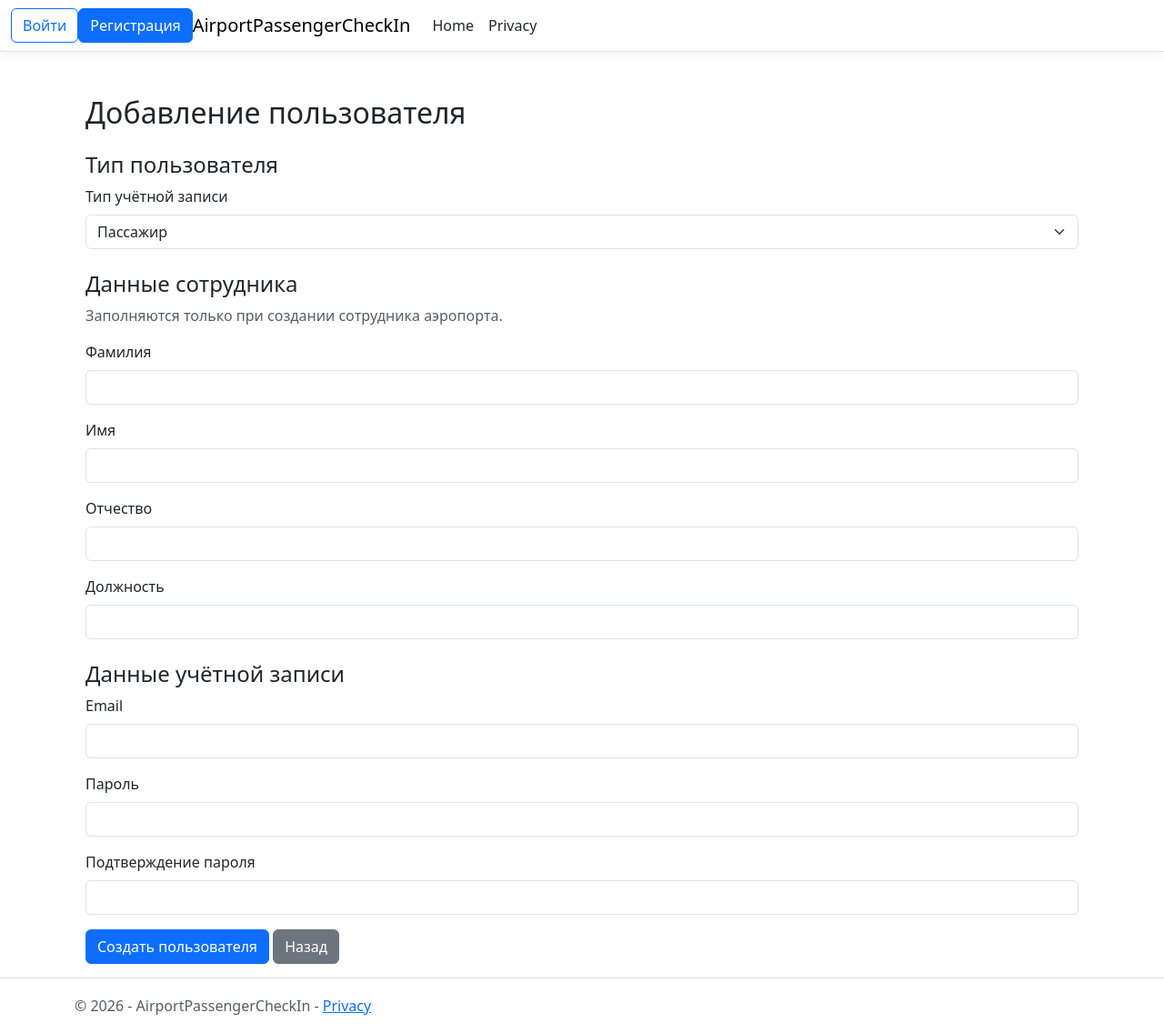
After one commit to xPB1x/AirportPassengerCheckIn, an ASP.NET Core app: template AirportPassengerCheckIn/Views/Users/Create.cshtml in a window 1280 px wide. The commit adds this page. Shown: the whole page at 91% size. Run offline with ASP.NET Core 8, Linux system fonts and the light colour scheme; the template is opened without the code that fills it, so the values that code supplies are empty; style sheets or scripts are compiled from the project's sources; the project's own start-up code is not run, and a stand-in starts its controllers and pages; some libraries are stand-ins or nearby versions.

Commit message:
Add user creation for admin

```diff
--- /dev/null
+++ b/AirportPassengerCheckIn/Views/Users/Create.cshtml
@@ -0,0 +1,98 @@
+@model AirportPassengerCheckIn.DTOs.ViewModels.CreateUserViewModel
+
+@{
+    ViewData["Title"] = "Добавление пользователя";
+}
+
+<div class="container mt-5">
+    <h2>Добавление пользователя</h2>
+
+    <form asp-controller="Users"
+          asp-action="Create"
+          method="post">
+
+        <div asp-validation-summary="ModelOnly"
+             class="text-danger mb-3"></div>
+
+        <h4 class="mt-4">Тип пользователя</h4>
+
+        <div class="mb-3">
+            <label asp-for="AccountType" class="form-label">
+                Тип учётной записи
+            </label>
+
+            <select asp-for="AccountType" class="form-select">
+                <option value="Passenger">Пассажир</option>
+                <option value="AirportEmployee">Сотрудник аэропорта</option>
+            </select>
+
+            <span asp-validation-for="AccountType"
+                  class="text-danger"></span>
+        </div>
+
+        <h4 class="mt-4">Данные сотрудника</h4>
+        <p class="text-muted">
+            Заполняются только при создании сотрудника аэропорта.
+        </p>
+
+        <div class="mb-3">
+            <label asp-for="LastName" class="form-label">Фамилия</label>
+            <input asp-for="LastName" class="form-control" />
+            <span asp-validation-for="LastName"
+                  class="text-danger"></span>
+        </div>
+
+        <div class="mb-3">
+            <label asp-for="FirstName" class="form-label">Имя</label>
+            <input asp-for="FirstName" class="form-control" />
+            <span asp-validation-for="FirstName"
+                  class="text-danger"></span>
+        </div>
+
+        <div class="mb-3">
+            <label asp-for="MiddleName" class="form-label">Отчество</label>
+            <input asp-for="MiddleName" class="form-control" />
+        </div>
+
+        <div class="mb-3">
+            <label asp-for="Position" class="form-label">Должность</label>
+            <input asp-for="Position" class="form-control" />
+            <span asp-validation-for="Position"
+                  class="text-danger"></span>
+        </div>
+
+        <h4 class="mt-4">Данные учётной записи</h4>
+
+        <div class="mb-3">
+            <label asp-for="Email" class="form-label">Email</label>
+            <input asp-for="Email" class="form-control" />
+            <span asp-validation-for="Email"
+                  class="text-danger"></span>
+        </div>
+
+        <div class="mb-3">
+            <label asp-for="Password" class="form-label">Пароль</label>
+            <input asp-for="Password" class="form-control" />
+            <span asp-validation-for="Password"
+                  class="text-danger"></span>
+        </div>
+
+        <div class="mb-3">
+            <label asp-for="ConfirmPassword"
+                   class="form-label">Подтверждение пароля</label>
+            <input asp-for="ConfirmPassword" class="form-control" />
+            <span asp-validation-for="ConfirmPassword"
+                  class="text-danger"></span>
+        </div>
+
+        <button type="submit" class="btn btn-primary">
+            Создать пользователя
+        </button>
+
+        <a asp-controller="Users"
+           asp-action="Index"
+           class="btn btn-secondary">
+            Назад
+        </a>
+    </form>
+</div>
--- /dev/null
+++ b/AirportPassengerCheckIn/Views/Users/Create.cshtml.cs
@@ -0,0 +1,12 @@
+using Microsoft.AspNetCore.Mvc;
+using Microsoft.AspNetCore.Mvc.RazorPages;
+
+namespace AirportPassengerCheckIn.Views.Users
+{
+    public class CreateModel : PageModel
+    {
+        public void OnGet()
+        {
+        }
+    }
+}
--- a/AirportPassengerCheckIn/Views/Users/Index.cshtml
+++ b/AirportPassengerCheckIn/Views/Users/Index.cshtml
@@ -7,6 +7,12 @@
 <div class="container mt-5">
     <div class="d-flex justify-content-between align-items-center mb-4">
         <h2>Управление пользователями</h2>
+
+        <a asp-controller="Users"
+           asp-action="Create"
+           class="btn btn-primary">
+            <i class="bi bi-plus-lg"></i> Добавить пользователя
+        </a>
     </div>
 
     <div class="table-responsive">
```
Also changed, not shown: AirportPassengerCheckIn/Controllers/UsersController.cs (+103 -0 lines), AirportPassengerCheckIn/DTOs/ViewModels/CreateUserViewModel.cs (added, +32 -0 lines), AirportPassengerCheckIn/DTOs/ViewModels/EditUserViewModel.cs (added, +10 -0 lines).
